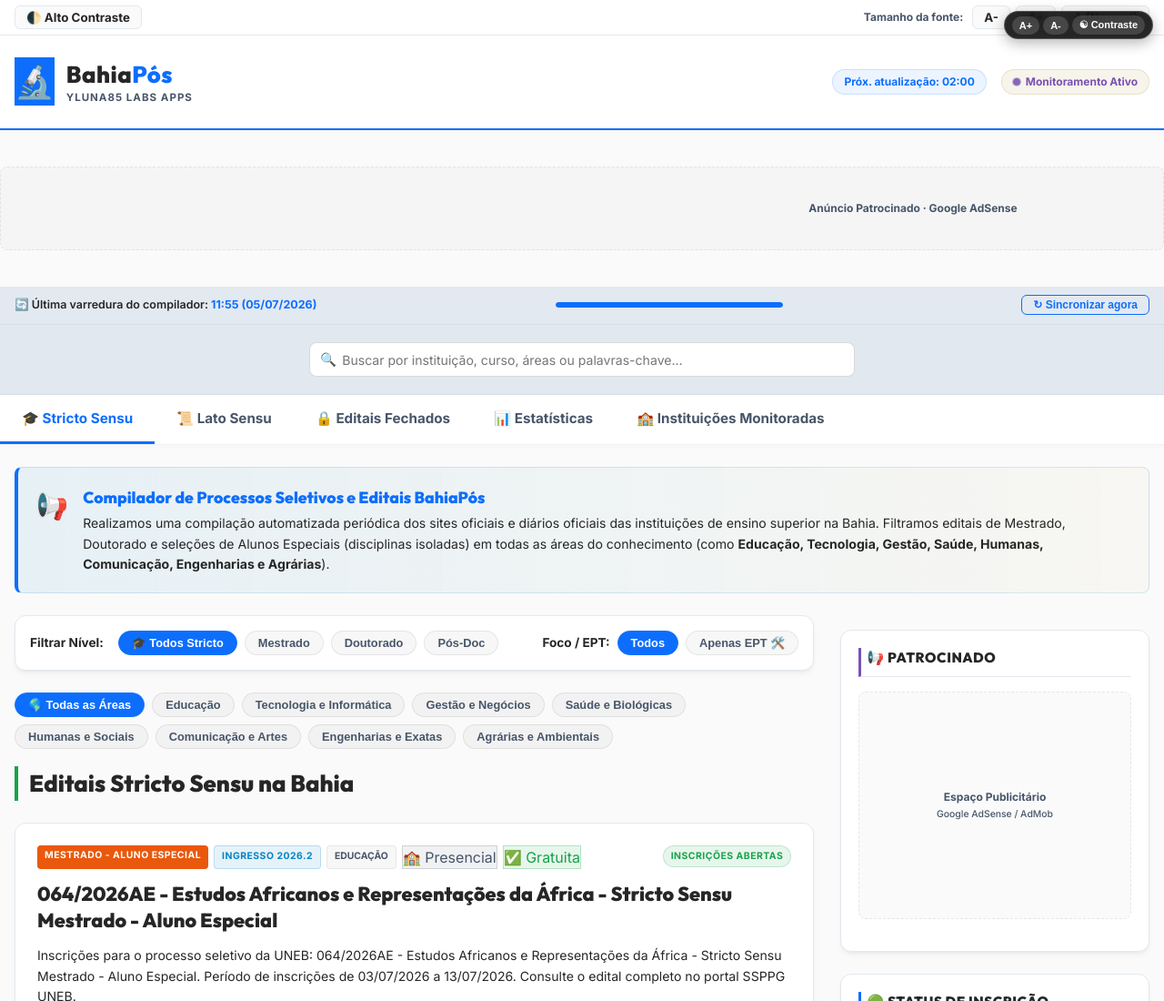
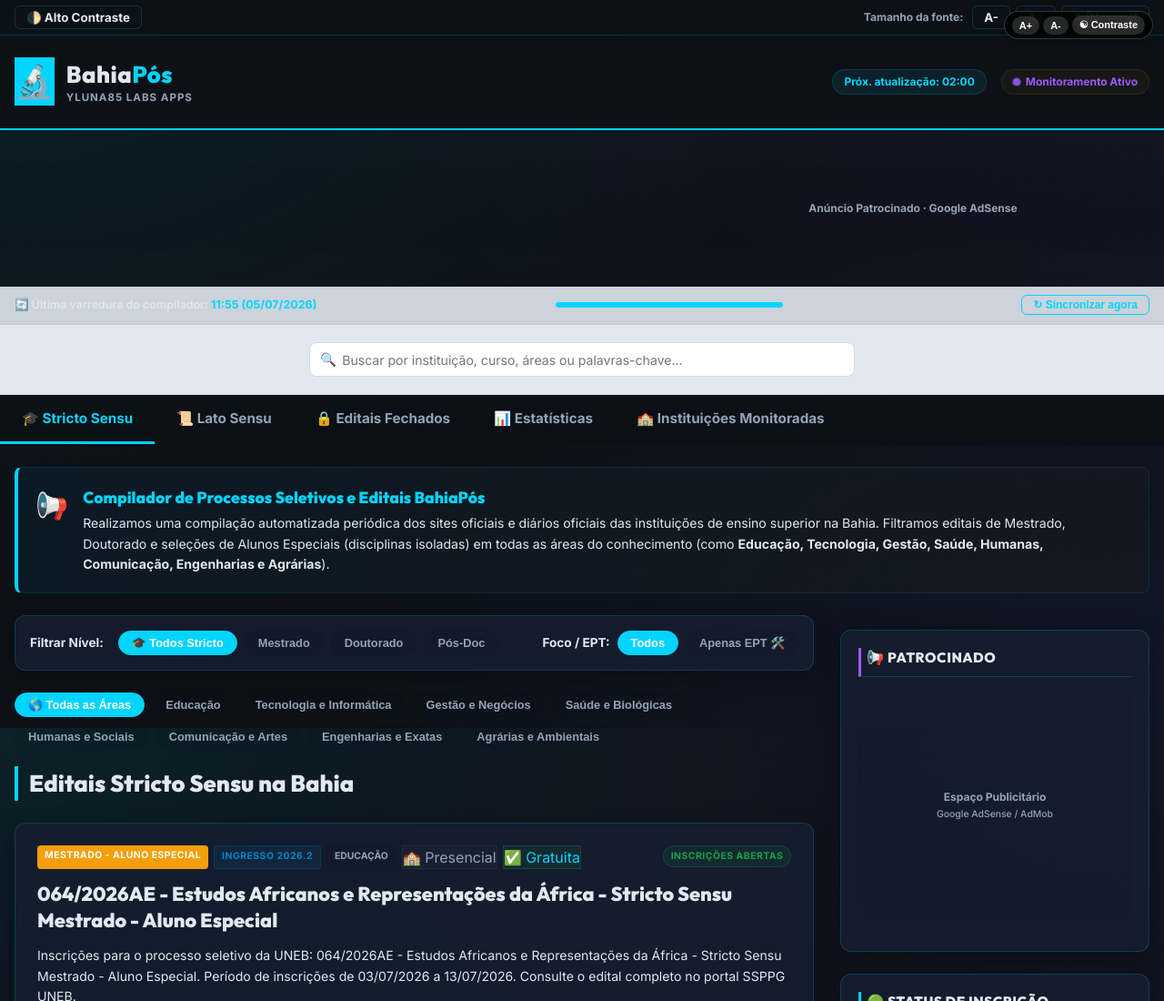
Before and after one commit to yuriluna85/pos-bahia, a plain HTML site: page index.html in a window 1280 px wide. Shown: the top 1100 px of the page at 91% size. Drawn offline with Linux system fonts and the light colour scheme.

Commit message:
Add files via upload

```diff
--- a/index.html
+++ b/index.html
@@ -12,48 +12,71 @@
   <link href="https://fonts.googleapis.com/css2?family=Inter:wght@300;400;500;600;700&family=Outfit:wght@400;500;700;850&display=swap" rel="stylesheet">
 
   <style>
-    /* ══ VARIÁVEIS DO SISTEMA DE DESIGN (PALETA OFICIAL YLUNA85 LABS) ══ */
+    /* ══ DESIGN SYSTEM — YLuna85 LABs (Identidade Oficial Unificada) ══
+       Paleta: Dark #0D1117 | Ciano Neon #00D4FF | Roxo Neon #9B59FF | Azul #4361EE
+    ══════════════════════════════════════════════════════════════════════ */
     :root {
-      --bg-main: #FAFAFA; /* Fundo Claro YLuna85 LABs */
-      --bg-card: #ffffff; /* Fundo de cartões branco */
-      --bg-header: #ffffff; /* Header branco */
-      --border-glow: #e2e8f0; /* Borda cinza suave */
-      --border-glow-hover: #cbd5e1; /* Borda cinza média no hover */
-      --primary: #0D6EFD; /* Azul Royal (Primário YLuna85 LABs) */
-      --primary-rgb: 13, 110, 253;
-      --accent: #7952B3; /* Roxo Violeta (Secundário YLuna85 LABs) */
-      --accent-orange: #ea580c;
-      --text-main: #262626; /* Cinza Escuro YLuna85 LABs */
-      --text-muted: #475569;
-      --shadow-soft: 0 4px 6px -1px rgba(0, 0, 0, 0.05), 0 2px 4px -2px rgba(0, 0, 0, 0.05);
+      /* ── Fundo & Superfícies ── */
+      --bg-main:       #0D1117;
+      --bg-card:       rgba(22, 30, 49, 0.85);
+      --bg-header:     rgba(13, 17, 23, 0.95);
+      --bg-input:      rgba(13, 17, 23, 0.90);
+      --bg-surface:    #161B27;
+
+      /* ── Bordas ── */
+      --border-glow:        rgba(0, 212, 255, 0.18);
+      --border-glow-hover:  rgba(0, 212, 255, 0.40);
+      --border-purple:      rgba(155, 89, 255, 0.25);
+
+      /* ── Marca YLuna85 LABs ── */
+      --primary:        #00D4FF;      /* Ciano elétrico */
+      --primary-rgb:    0, 212, 255;
+      --primary-glow:   rgba(0, 212, 255, 0.20);
+      --primary-dark:   #00A8CC;
+      --accent:         #9B59FF;      /* Roxo neon */
+      --accent-glow:    rgba(155, 89, 255, 0.20);
+      --accent-dark:    #7B2FBE;
+      --accent-orange:  #F59E0B;      /* Âmbar — alertas */
+      --brand-blue:     #4361EE;      /* Azul royal */
+
+      /* ── Tipografia ── */
+      --text-main:      #E2E8F0;
+      --text-muted:     #94A3B8;
+      --text-subtle:    #4A5568;
+
+      /* ── Sombras ── */
+      --shadow-soft:        0 4px 24px -4px rgba(0, 0, 0, 0.50);
+      --shadow-glow-cyan:   0 0 20px rgba(0, 212, 255, 0.20);
+      --shadow-glow-purple: 0 0 20px rgba(155, 89, 255, 0.20);
       --transition-org: cubic-bezier(0.4, 0, 0.2, 1);
 
-      /* Cores por Nível adaptadas para a marca */
-      --color-mestrado: #16a34a; /* Verde */
-      --color-doutorado: #7952B3; /* Roxo Violeta */
-      --color-especial: #ea580c; /* Laranja */
-      --color-fechados: #64748b; /* Cinza */
+      /* ── Cores por Nível ── */
+      --color-mestrado:   #00D4FF;   /* Ciano — Mestrado */
+      --color-doutorado:  #9B59FF;   /* Roxo — Doutorado */
+      --color-especial:   #F59E0B;   /* Âmbar — Aluno Especial */
+      --color-fechados:   #4A5568;   /* Cinza — Encerrados */
     }
 
     /* ══ MODO ALTO CONTRASTE (WCAG) ══ */
     .alto-contraste {
-      --bg-main: #000000;
-      --bg-card: #000000;
-      --bg-header: #000000;
-      --border-glow: #ffffff;
-      --border-glow-hover: #ffffff;
-      --primary: #ffff00; /* Amarelo puro */
-      --primary-rgb: 255, 255, 0;
-      --accent: #ffffff;
-      --accent-orange: #ffff00;
-      --text-main: #ffffff;
-      --text-muted: #ffffff;
-      --shadow-soft: none;
-
-      --color-mestrado: #ffff00;
-      --color-doutorado: #ffff00;
-      --color-especial: #ffff00;
-      --color-fechados: #ffff00;
+      --bg-main:     #000000;
+      --bg-card:     #0a0a0a;
+      --bg-header:   #000000;
+      --bg-input:    #0d0d0d;
+      --bg-surface:  #111111;
+      --border-glow:       #ffffff;
+      --border-glow-hover: #ffff00;
+      --primary:        #00ffff;
+      --primary-rgb:    0, 255, 255;
+      --accent:         #ff00ff;
+      --accent-orange:  #ffff00;
+      --text-main:      #ffffff;
+      --text-muted:     #e0e0e0;
+      --shadow-soft:    none;
+      --color-mestrado:   #ffff00;
+      --color-doutorado:  #ffff00;
+      --color-especial:   #ffff00;
+      --color-fechados:   #ffff00;
     }
 
     /* ══ RESET E BÁSICOS ══ */
@@ -65,6 +88,11 @@
 
     body {
       background-color: var(--bg-main);
+      background-image:
+        radial-gradient(at 0% 0%,    rgba(0, 212, 255, 0.08) 0px, transparent 50%),
+        radial-gradient(at 100% 0%,  rgba(155, 89, 255, 0.06) 0px, transparent 50%),
+        radial-gradient(at 100% 100%, rgba(67, 97, 238, 0.07) 0px, transparent 50%);
+      background-attachment: fixed;
       color: var(--text-main);
       font-family: 'Inter', sans-serif;
       min-height: 100vh;
```
Also changed, not shown: 1 other file.
